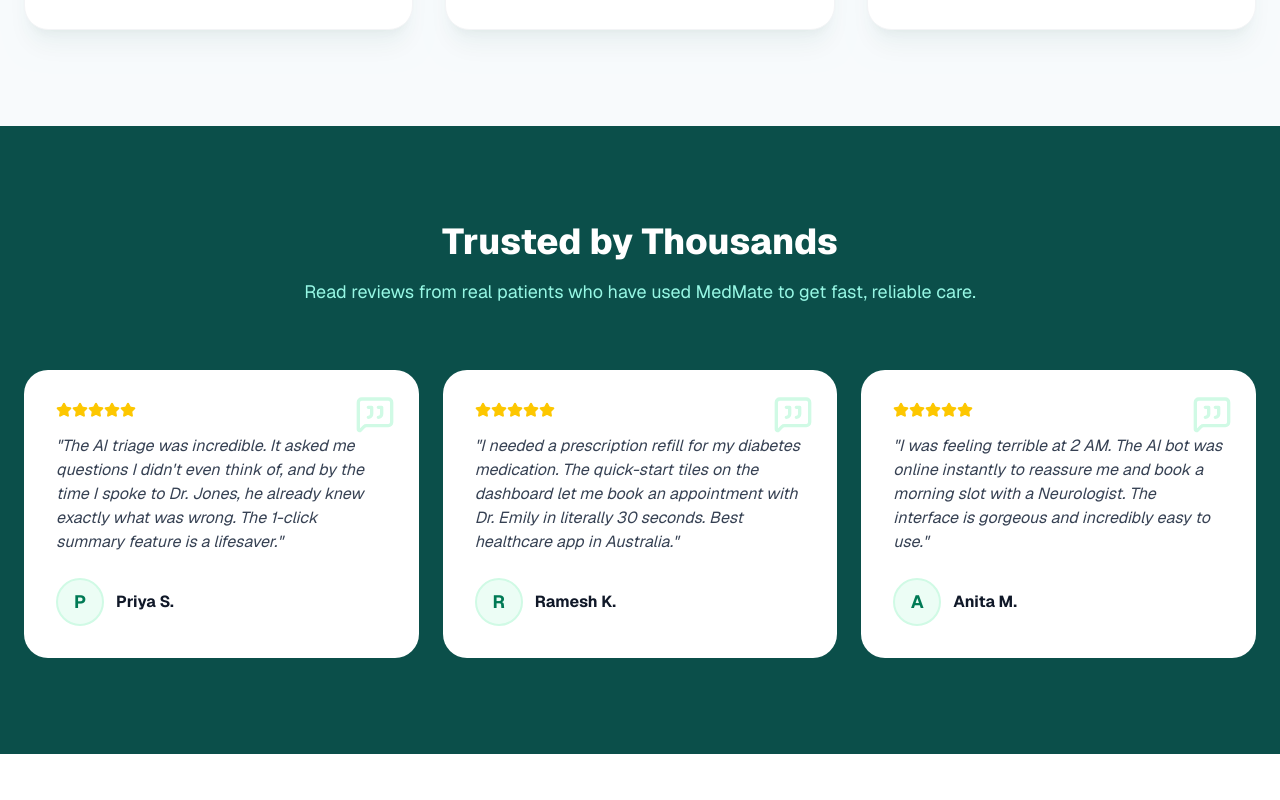
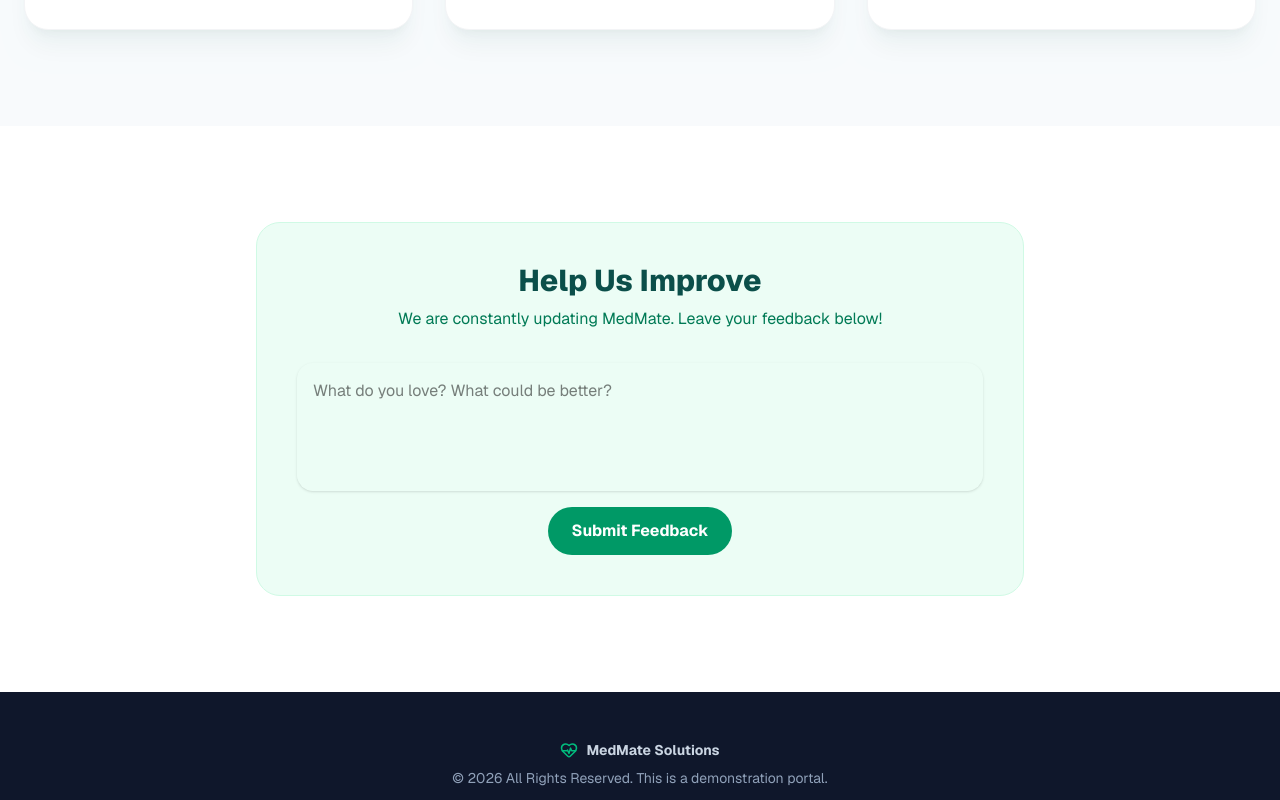
Before and after one commit to rivanshugaur/Medmate-, a Next.js app in the folder frontend/: page / in a window 1280 px wide. Shown: the part 1300-2100 px from the top of the page. Built offline with nearby package versions, Linux system fonts and the light colour scheme.

Commit message:
Remove Australian localization and Patient Reviews section for demo

```diff
--- a/frontend/app/page.tsx
+++ b/frontend/app/page.tsx
@@ -196,7 +196,6 @@
           </div>
           <div className="hidden md:flex gap-6 items-center">
             <a href="#features" className="text-sm font-bold text-gray-600 hover:text-emerald-600">Features</a>
-            <a href="#reviews" className="text-sm font-bold text-gray-600 hover:text-emerald-600">Patient Reviews</a>
             <a href="http://localhost:3000/doctor" className="text-sm font-bold text-blue-600 bg-blue-50 px-4 py-2 rounded-full hover:bg-blue-100 transition-colors">Provider Portal</a>
           </div>
           <div className="flex gap-3">
@@ -214,7 +213,7 @@
             Your online home for <br className="hidden md:block"/><span className="text-transparent bg-clip-text bg-gradient-to-r from-emerald-300 to-teal-200">healthcare 24/7.</span>
           </h1>
           <p className="text-lg md:text-xl text-teal-100 mb-10 max-w-2xl mx-auto font-medium">
-            Skip the waiting room. Chat with our AI triage assistant, get a personalized emergency dossier, and instantly book consultations with top Australian registered doctors.
+            Skip the waiting room. Chat with our AI triage assistant, get a personalized emergency dossier, and instantly book consultations with top registered doctors.
           </p>
           <div className="flex flex-col sm:flex-row gap-4 justify-center">
             <button onClick={() => setView('register')} className="bg-white text-teal-900 font-extrabold px-8 py-4 rounded-full hover:scale-105 transition-transform flex items-center justify-center shadow-2xl shadow-emerald-900/50">
@@ -263,34 +262,6 @@
         </div>
       </section>
 
-      {/* Patient Reviews Section */}
-      <section id="reviews" className="bg-teal-900 py-24 px-6">
-        <div className="max-w-7xl mx-auto">
-          <div className="text-center mb-16">
-            <h2 className="text-4xl font-extrabold text-white mb-4">Trusted by Thousands</h2>
-            <p className="text-teal-200 max-w-2xl mx-auto text-lg">Read reviews from real patients who have used MedMate to get fast, reliable care.</p>
-          </div>
-          <div className="grid grid-cols-1 md:grid-cols-3 gap-6">
-            {[
-              { name: "Priya S.", review: "The AI triage was incredible. It asked me questions I didn't even think of, and by the time I spoke to Dr. Jones, he already knew exactly what was wrong. The 1-click summary feature is a lifesaver.", img: "https://i.pravatar.cc/150?img=47" },
-              { name: "Ramesh K.", review: "I needed a prescription refill for my diabetes medication. The quick-start tiles on the dashboard let me book an appointment with Dr. Emily in literally 30 seconds. Best healthcare app in Australia.", img: "https://i.pravatar.cc/150?img=11" },
-              { name: "Anita M.", review: "I was feeling terrible at 2 AM. The AI bot was online instantly to reassure me and book a morning slot with a Neurologist. The interface is gorgeous and incredibly easy to use.", img: "https://i.pravatar.cc/150?img=44" }
-            ].map((r, i) => (
-              <div key={i} className="bg-white rounded-3xl p-8 relative">
-                <MessageSquareQuote size={40} className="text-emerald-100 absolute top-6 right-6"/>
-                <div className="flex text-yellow-400 mb-4"><Star className="fill-current" size={16}/><Star className="fill-current" size={16}/><Star className="fill-current" size={16}/><Star className="fill-current" size={16}/><Star className="fill-current" size={16}/></div>
-                <p className="text-gray-700 italic mb-6">"{r.review}"</p>
-                <div className="flex items-center gap-3">
-                  <div className="w-12 h-12 rounded-full border-2 border-emerald-100 bg-emerald-50 text-emerald-700 flex items-center justify-center font-bold text-lg">
-                    {r.name.charAt(0)}
-                  </div>
-                  <span className="font-bold text-gray-900">{r.name}</span>
-                </div>
-              </div>
-            ))}
-          </div>
-        </div>
-      </section>
 
       {/* Feedback Section */}
       <section className="py-24 px-6 bg-white">
@@ -324,7 +295,7 @@
 
       {/* Footer */}
       <footer className="bg-slate-900 text-slate-400 py-12 px-6 text-center text-sm">
-        <p className="mb-2 font-bold text-slate-300 flex items-center justify-center"><HeartPulse className="text-emerald-500 mr-2" size={18}/> MedMate Australia Pty Ltd</p>
+        <p className="mb-2 font-bold text-slate-300 flex items-center justify-center"><HeartPulse className="text-emerald-500 mr-2" size={18}/> MedMate Solutions</p>
         <p>© 2026 All Rights Reserved. This is a demonstration portal.</p>
       </footer>
     </div>
```
